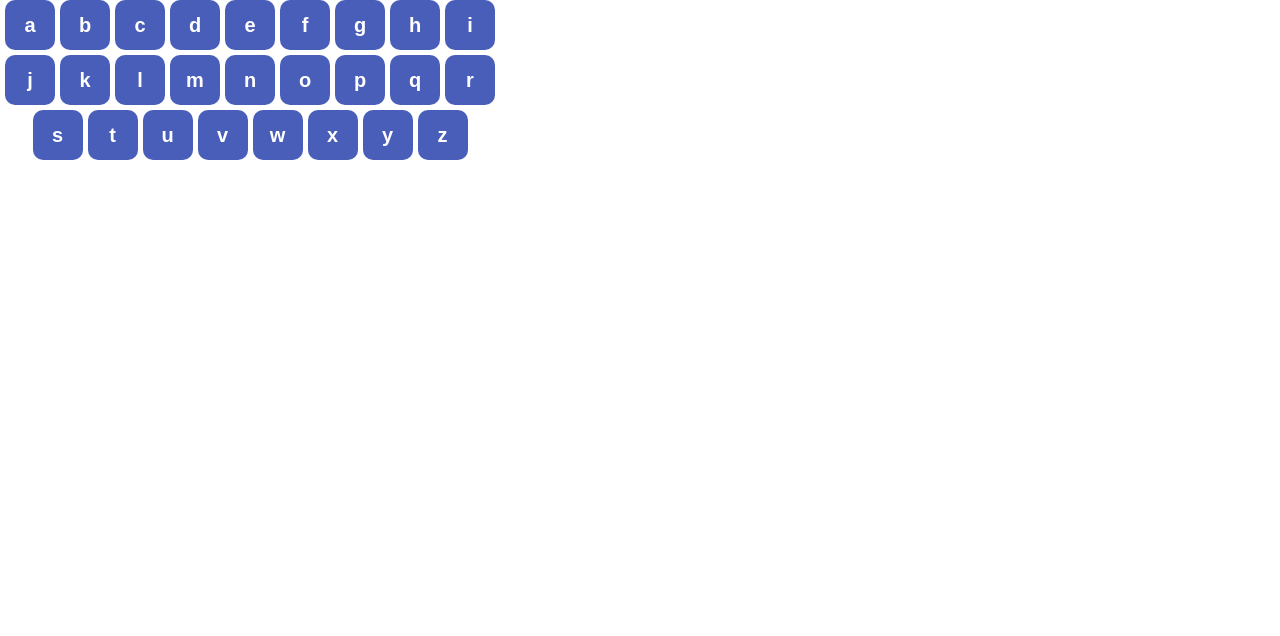
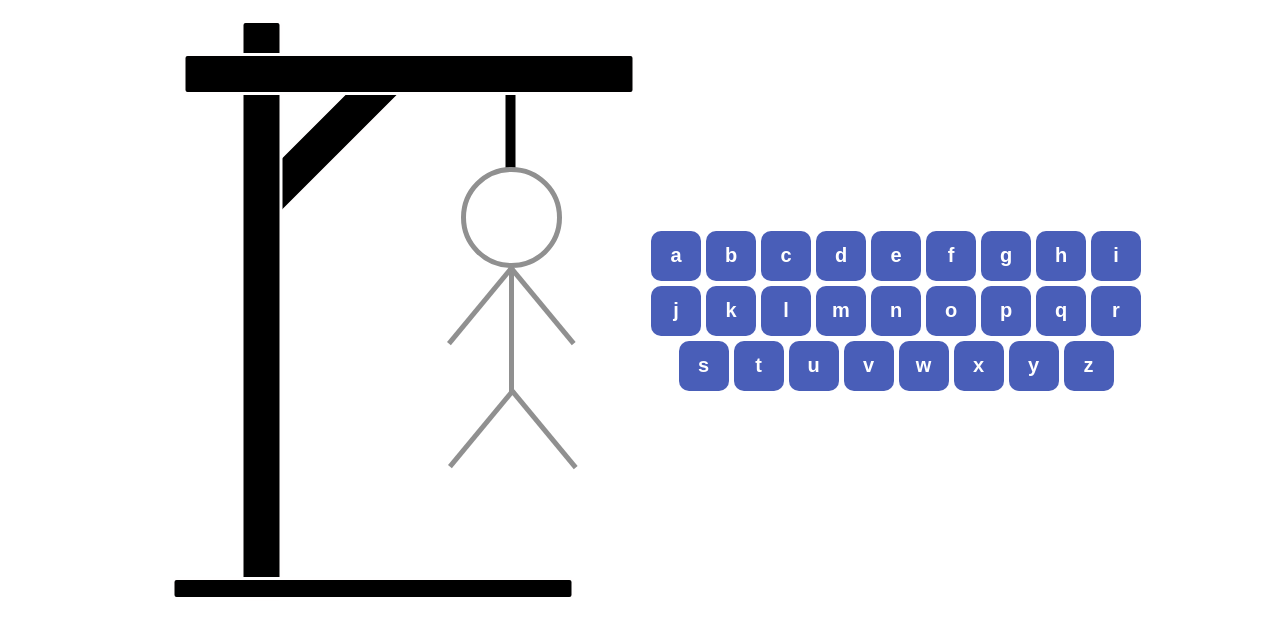
Before and after one commit to YermakA/res, a plain HTML site: page rs-rep/index.html in a window 1280 px wide. Drawn offline with Linux system fonts and the light colour scheme.

Commit message:
feat: hangedman, gallows create

```diff
--- a/rs-rep/js/index.js
+++ b/rs-rep/js/index.js
@@ -10,7 +10,6 @@ const questions = [
   "What kind of pet did Harry Potter have?",
   "What kind of animal is Sonic?",
 ]
-
 const answers = [
   "Clownfish",
   "Flounder",
@@ -23,7 +22,39 @@ const answers = [
   "Owl",
   "Hedgehog",
 ]
-
+//svg elements
+const svgGallows = `<svg width="500" height="581" viewBox="0 0 353 581" fill="none" xmlns="http://www.w3.org/2000/svg">
+<rect x="176.337" y="34.6662" width="39" height="199.598" transform="rotate(45 176.337 34.6662)" fill="black" stroke="#FFFEFE" stroke-width="3"></rect>
+<rect x="34.5" y="1.5" width="39" height="578" rx="3.5" fill="black" stroke="#FFFEFE" stroke-width="3"></rect>
+<rect x="351.5" y="-40.5" width="39" height="450" rx="3.5" transform="rotate(90 351.5 34.5)" fill="black" stroke="#FFFEFE" stroke-width="3"></rect>
+<rect x="298" y="75" width="10" height="74" fill="black"></rect>
+<rect x="875.5" y="20.5" width="20" height="400" rx="3.5" transform="rotate(90 351.5 34.5)" fill="black" stroke="#FFFEFE" stroke-width="3"></rect>
+</svg>
+`
+const svgBody = `<svg class="SVG SVG-body" width="5" height="131" viewBox="0 0 5 131" fill="none" xmlns="http://www.w3.org/2000/svg">
+<rect width="5" height="131" fill="#909090"/>
+</svg>
+`
+const svgHead = `<svg class="SVG SVG-head" width="101" height="101" viewBox="0 0 101 101" fill="none" xmlns="http://www.w3.org/2000/svg">
+<circle cx="50.5" cy="50.5" r="48" fill="white" stroke="#909090" stroke-width="5"/>
+</svg>
+`
+const svgHandOne = `<svg class="SVG SVG-hand-one" width="68" height="81" viewBox="0 0 68 81" fill="none" xmlns="http://www.w3.org/2000/svg">
+<rect x="63.7964" width="5" height="100" transform="rotate(39.64 63.7964 0)" fill="#909090"/>
+</svg>
+`
+const svgHandTwo = `<svg class="SVG SVG-hand-two" width="68" height="81" viewBox="0 0 68 81" fill="none" xmlns="http://www.w3.org/2000/svg">
+<rect y="3.18951" width="5" height="100" transform="rotate(-39.6353 0 3.18951)" fill="#909090"/>
+</svg>
+`
+const svgLegOne = `<svg class="SVG SVG-leg-one" width="68" height="81" viewBox="0 0 68 81" fill="none" xmlns="http://www.w3.org/2000/svg">
+<rect x="63.7964" width="5" height="100" transform="rotate(39.64 63.7964 0)" fill="#909090"/>
+</svg>
+`
+const svgLegTwo = `<svg class="SVG SVG-leg-two" width="68" height="81" viewBox="0 0 68 81" fill="none" xmlns="http://www.w3.org/2000/svg">
+<rect y="3.18951" width="5" height="100" transform="rotate(-39.6353 0 3.18951)" fill="#909090"/>
+</svg>
+`
 function showAllImage() {
   const buttonsHTML = "abcdefghijklmnopqrstuvwxyz"
     .split("")
@@ -43,10 +74,25 @@ function showAllImage() {
   body.insertAdjacentHTML(
     "afterbegin",
     `
-  <div class="keyboard">
+  <div class="container">
+  <div class="section-1">
+  ${svgGallows}
+  <div class="hangedman">
+    ${svgHead}
+    ${svgBody}
+    ${svgHandOne}
+    ${svgHandTwo}
+    ${svgLegOne}
+    ${svgLegTwo}
+</div>
+  </div>
+    <div class="section-2">
+      <div class="keyboard">
 
-      ${buttonsHTML}
+          ${buttonsHTML}
 
+      </div>
+    </div>
   </div>
   `,
   )
--- a/rs-rep/sass/style.scss
+++ b/rs-rep/sass/style.scss
@@ -1,6 +1,49 @@
 body{
   margin: 0;
   box-sizing: border-box;
+}
+.container{
+  margin: 0 auto;
+    margin-top: 20px;
+  display: flex;
+  width: 80%;
+  justify-content: space-around;
+  align-items: center;
+}
+.section-1{
+  display: flex;
+}
+.hangedman{
+      right: 72px;
+  position: relative;
+}
+
+.SVG{
+  position: absolute;
+  &-head{
+    right: 0px;
+    top: 147px;
+  }
+  &-body{
+    right: 48px;
+    top: 244px;
+  }
+  &-leg-two{
+    top: 369px;
+    right: -16px;
+  }
+   &-leg-one{
+    right: 46px;
+    top: 368px;
+  }
+     &-hand-one{
+    top: 245px;
+    right: 47px;
+  }
+      &-hand-two{
+    right: -14px;
+    top: 245px;
+  }
 }
 
 .key{
```
Also changed, not shown: rs-rep/css/style.css, 1 other file.
